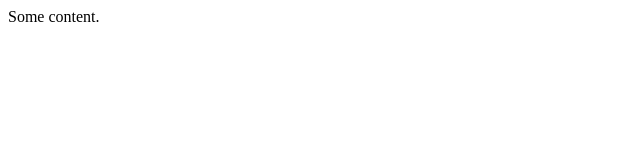
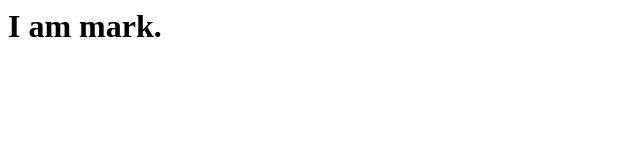
Before and after one commit to Mark-JJ/Mark-JJ.github.io, a plain HTML site: page index.html in a window 1280 px wide. Shown: the whole page, without its empty margins (0-640 px from the left). Drawn offline with Linux system fonts and the light colour scheme.

Commit message:
Update index.html
change content

```diff
--- a/index.html
+++ b/index.html
@@ -4,6 +4,6 @@
     </head>
 
     <body>
-        Some content.
+        <h1>I am mark.</h1>
     </body>
 </html>
```
